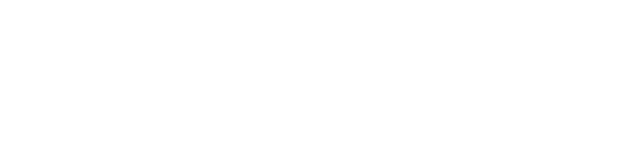
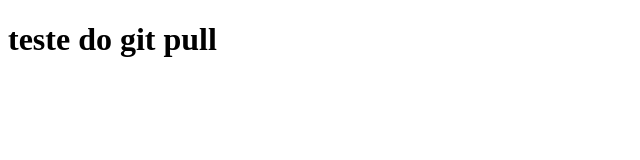
Before and after one commit to Gustavo-M-Santos/Repositories_Course, a plain HTML site: page index.html in a window 1280 px wide. Shown: the whole page, without its empty margins (0-640 px from the left). Drawn offline with Linux system fonts and the light colour scheme.

Commit message:
Update index.html teste git pull

```diff
--- a/index.html
+++ b/index.html
@@ -6,6 +6,6 @@
     <title>Document</title>
 </head>
 <body>
-
+    <h1>teste do git pull</h1>
 </body>
 </html>
```
